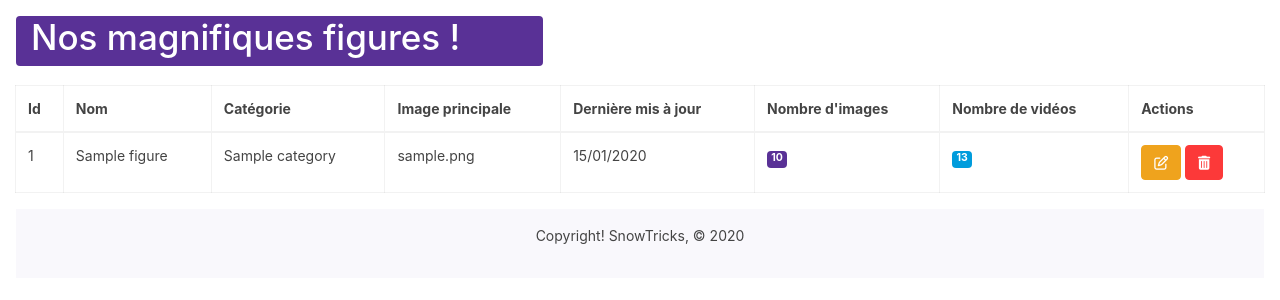
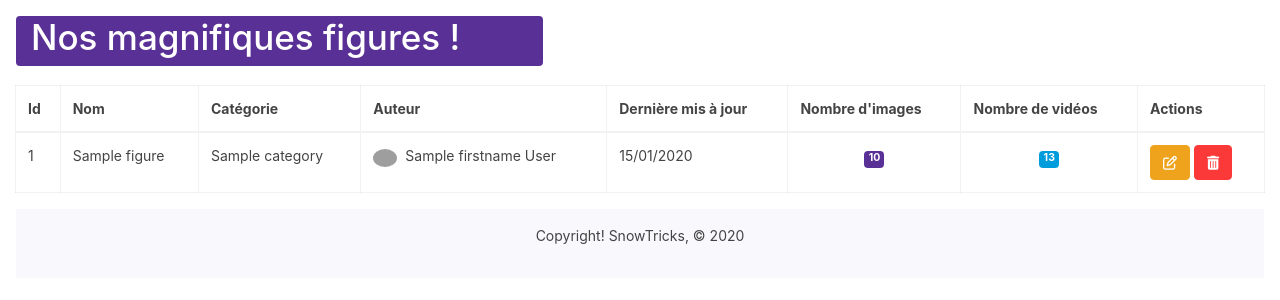
Before and after one commit to FrancoisNimpagaritse/P6SnowTricks, a Symfony app: template templates/admin/figure/index.html.twig in a window 1280 px wide. Shown: the part 75-375 px from the top of the page. Run offline with Twig, Linux system fonts and the light colour scheme; the template is opened without the code that fills it: most values are stand-ins (such as "Sample title", 1, 10 or a date in 2020); some libraries are stand-ins or nearby versions; grey boxes are pictures that could not be loaded.

Commit message:
User photo in backoffice

```diff
--- a/public/css/myStyle.css
+++ b/public/css/myStyle.css
@@ -9,3 +9,26 @@
     color: brown;
     text-align: center;
 }
+
+.img-carousel
+{
+    max-width: 240px;
+    max-height: 200px;
+}
+
+.avatar
+{
+    border-radius: 50%;
+}
+
+.avatar-medium
+{
+    max-width : 36px;
+    max-height: 36px;
+}
+
+.avatar-micro
+{
+    max-width : 24px;
+    max-height: 24px;
+}
--- a/src/Controller/AdminFigureController.php
+++ b/src/Controller/AdminFigureController.php
@@ -56,7 +56,7 @@ class AdminFigureController extends AbstractController
 
             foreach($figure->getPictures() as $picture)
             {
-                $uploadFile = $request->files->get('figure')['pictures'][$i]['name'];
+                $uploadFile = $request->files->get('figure')['pictures'][$i]['imageName'];
 
                 if ($uploadFile) {
                     $newPictureFilename = $uploader->upload($uploadFile);
@@ -77,8 +77,8 @@ class AdminFigureController extends AbstractController
 
             $figure->setAuthor($this->getUser());
 
-            //On récupère le fichier d'image
-            $uploadMainFile = $form->get('mainImage')->getData();
+            //On récupère le fichier de l'image principale
+            $uploadMainFile = $form->get('mainImg')->getData();
 
             if ($uploadMainFile) {
                 $newMainPictureFilename = $uploader->upload($uploadMainFile);
--- a/src/Form/RegistrationType.php
+++ b/src/Form/RegistrationType.php
@@ -6,6 +6,7 @@ use App\Entity\User;
 use App\Form\ApplicationType;
 use Symfony\Component\Form\FormBuilderInterface;
 use Symfony\Component\OptionsResolver\OptionsResolver;
+use Symfony\Component\Form\Extension\Core\Type\FileType;
 use Symfony\Component\Form\Extension\Core\Type\TextType;
 use Symfony\Component\Form\Extension\Core\Type\EmailType;
 use Symfony\Component\Form\Extension\Core\Type\PasswordType;
@@ -18,7 +19,7 @@ class RegistrationType extends ApplicationType
             ->add('firstname', TextType::class, $this->getAttributs("Prénom", "Votre prénom..."))
             ->add('lastname', TextType::class, $this->getAttributs("Nom","Votre nom de famille.."))
             ->add('email', EmailType::class, $this->getAttributs("Adresse email", "Votre adresse email.."))
-            ->add('imageName', TextType::class, $this->getAttributs("Photo", "Le nom du fichier de votre photo.."))
+            ->add('imgName', FileType::class, ['label' =>  'Photo', 'mapped' =>false, 'required' => false])
             ->add('hash', PasswordType::class, $this->getAttributs("Mot de passe", "Choisissez un mot de passe fort !"))
             ->add("passwordConfirm", PasswordType::class, $this->getAttributs("Confirmation mot de passe", "Veuillez confirmer votre mot de passe !"))
         ;
--- a/templates/admin/figure/index.html.twig
+++ b/templates/admin/figure/index.html.twig
@@ -16,7 +16,7 @@
                 <th>Id</th>
                 <th>Nom</th>
                 <th>Catégorie</th>
-                <th>Image principale</th>
+                <th>Auteur</th>
                 <th>Dernière mis à jour</th>
                 <th>Nombre d'images</td>
                 <th>Nombre de vidéos</td>
@@ -29,10 +29,10 @@
                 <td>{{figure.id}}</td>
                 <td>{{figure.name}}</td>
                 <td>{{figure.category.name}}</td>
-                <td>{{figure.mainImage}}</td>
+                <td><img src="{{ asset('images/' ~ figure.author.imageName) }}" class="avatar avatar-micro mr-2" alt="photo-auteur">{{figure.author.firstname}} {{figure.author.lastname}}</td>
                 <td>{{figure.updatedAt |date("d/m/Y")}}</td>
-                <td><span class="badge badge-primary rounded">{{figure.pictures | length}}</span></td>
-                <td><span class="badge badge-info rounded">{{figure.videos | length}}</span></td>
+                <td class="text-center"><span class="badge badge-primary rounded">{{figure.pictures | length}}</span></td>
+                <td  class="text-center"><span class="badge badge-info rounded">{{figure.videos | length}}</span></td>
                 <td>
                     <a href="{{ path('figure_edit', {'slug': figure.slug}) }}" class="btn btn-warning rounded"><i class="fa fa-edit"></i></a>
                     <a href="#" class="btn btn-danger rounded"><i class="fa fa-trash"></i></a>
--- a/templates/base.html.twig
+++ b/templates/base.html.twig
@@ -4,7 +4,7 @@
         <meta charset="UTF-8">
         <title>{% block title %}Bienvenue sur SnowTricks!{% endblock %}</title>
         <link rel="stylesheet" href="{{ asset('css/bootstrap.min.css') }}">
-        <link rel="stylesheet" href="{ asset('css/myStyle.css') }}">
+        <link rel="stylesheet" href="{{ asset('css/myStyle.css') }}">
         <script src="https://use.fontawesome.com/35f10bd2c8.js"></script>
         {% block stylesheets %}{% endblock %}
     </head>
```
Also changed, not shown: src/Controller/AccountController.php (+11 -2 lines), templates/home/show.html.twig (+14 -28 lines), public/images/Snowboarder-web-5fd61af62d0c3.jpeg (added), public/images/Snowboarder-web-5fd61b706eb85.jpeg (added), public/images/Snowboarder-web-5fd61b9c79d54.jpeg (added), public/images/Snowboarder-web-5fd61ba8af787.jpeg (added), public/images/foto_passeport-5fd61854dc75e.jpeg (added), public/images/snowboard_trick2-5fd61af62a1e3.jpeg (added), public/images/snowboard_trick2-5fd61b706bca4.jpeg (added), public/images/snowboard_trick2-5fd61b9c76a8b.jpeg (added), public/images/snowboard_trick2-5fd61ba8ac0d6.jpeg (added), public/images/unamed_trick-5fd61ba8b0727.jpeg (added).
